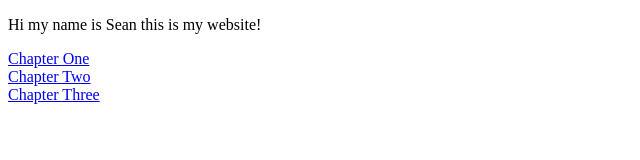
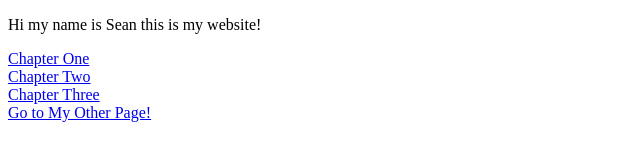
Before and after one commit to seanstover-droid/seanstover-droid.github.io, a plain HTML site: page Index.html in a window 1280 px wide. Shown: the whole page, without its empty margins (0-640 px from the left). Drawn offline with Linux system fonts and the light colour scheme.

Commit message:
Update Index.html

```diff
--- a/Index.html
+++ b/Index.html
@@ -10,5 +10,7 @@
 	<a href="https://profgamble.github.io/PoohCorner01.html">Chapter One</a><br />
 	<a href="https://profgamble.github.io/PoohCorner02.html">Chapter Two</a><br />
 	<a href="https://profgamble.github.io/PoohCorner03.html">Chapter Three</a><br />
+
+	<a href="page2.html"> Go to My Other Page!</a>
 </body>
 </html>
```
